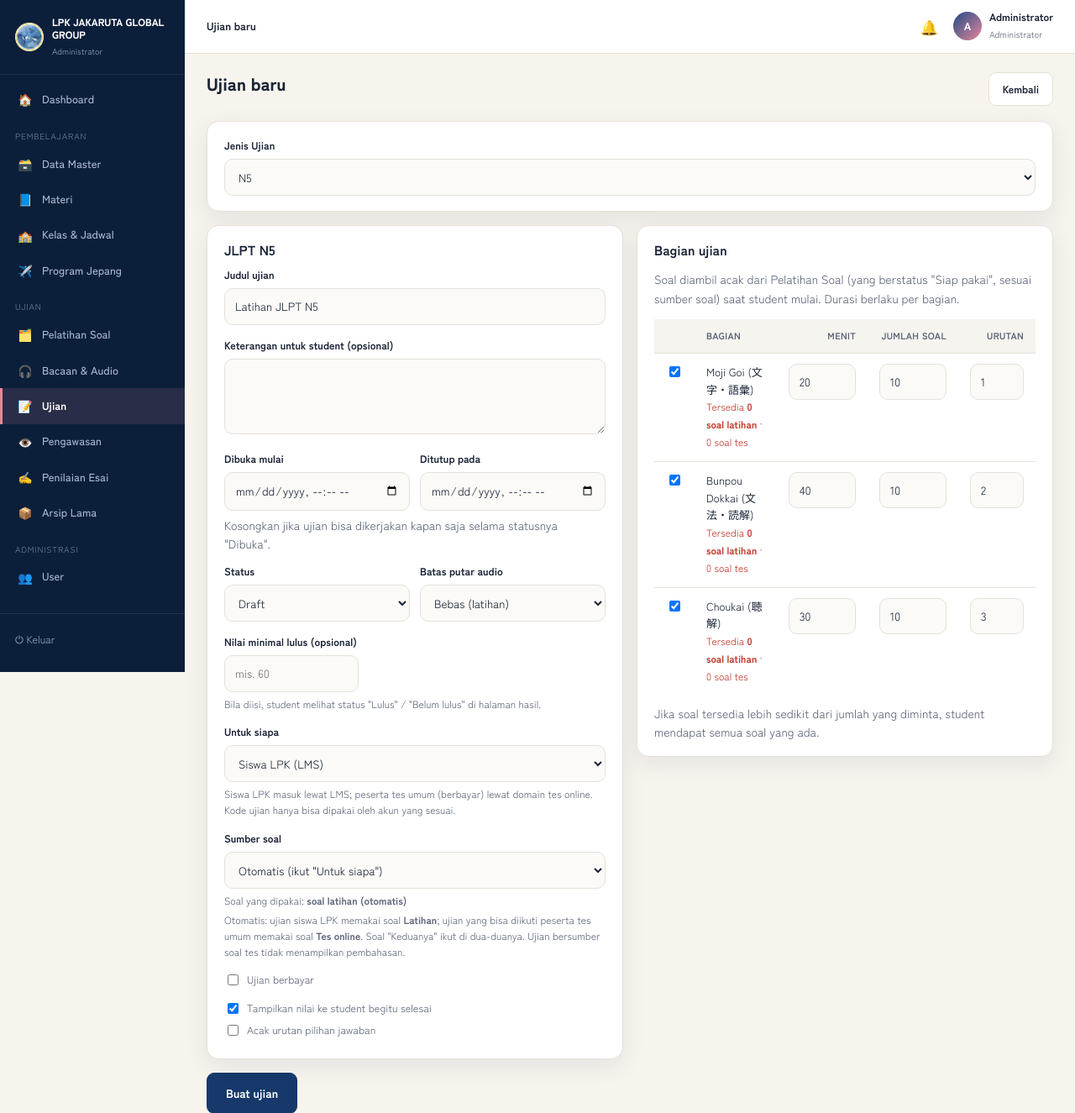
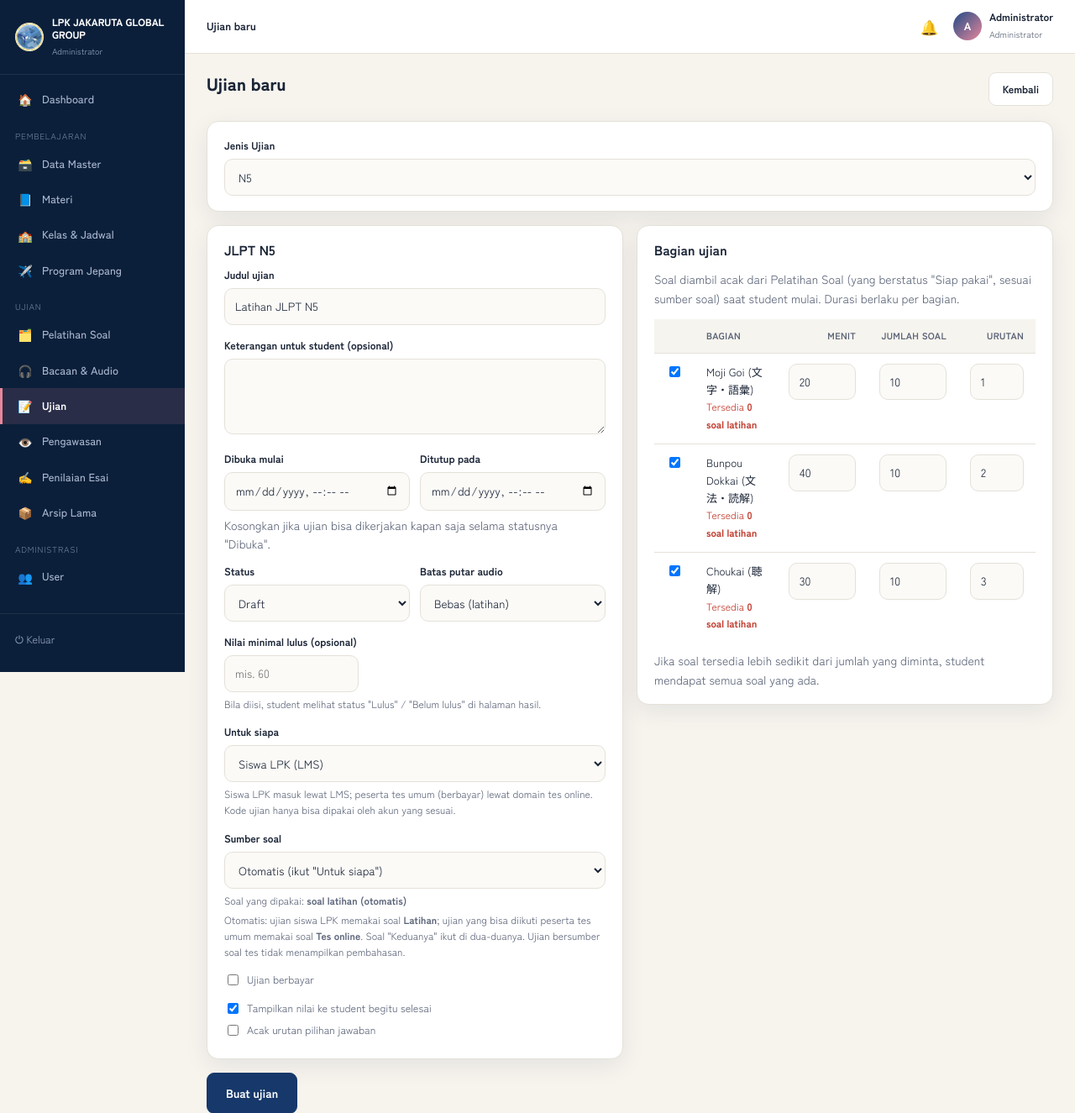
Before and after one commit to eristaufiqhidayat/jlpt, a Laravel app: page /sensei/exams/create in a window 1280 px wide. Shown: the top 1325 px of the page at 84% size. Run offline with Laravel 12, Linux system fonts and the light colour scheme; a user stored in the database is signed in; data comes from the database, SQL or seed files in the repository.

Commit message:
Ujian baru: "Tersedia" hanya menampilkan jumlah dari sumber soal yang dipakai
"Tersedia 0 soal latihan · 13 soal tes" membingungkan saat ujian memakai
soal tes. Kini hanya satu angka yang tampil (mis. "Tersedia 13 soal tes
online") dan berganti saat Untuk siapa / Sumber soal diubah.

Co-Authored-By: Claude Opus 5.5 <noreply@anthropic.com>
Claude-Session: https://claude.ai/code/session_014gabaGqqeZeDyej29A3JfT

```diff
--- a/resources/views/sensei/exams/form.blade.php
+++ b/resources/views/sensei/exams/form.blade.php
@@ -116,6 +116,7 @@
                 <p class="muted">Soal diambil acak dari Pelatihan Soal (yang berstatus "Siap pakai", sesuai sumber soal) saat student mulai. Durasi berlaku per bagian.</p>
                 <div class="table-wrap"><table>
                     <tr><th></th><th>Bagian</th><th class="num">Menit</th><th class="num">Jumlah soal</th><th class="num">Urutan</th></tr>
+                    @php($pool = old('question_pool', $exam->question_pool) ?: (old('audience', $exam->audience ?: 'internal') === 'internal' ? 'practice' : 'test'))
                     @foreach ($rows as $row)
                         @php($sid = $row->section->id)
                         <tr>
@@ -125,7 +126,7 @@
                             </td>
                             <td>
                                 {{ $row->section->name }}<br>
-                                <small class="{{ $row->available < $row->count ? 'error-text' : 'muted' }}" data-avail data-practice="{{ $row->available_practice }}" data-test="{{ $row->available_test }}">Tersedia <span data-pool="practice">{{ $row->available_practice }} soal latihan</span> · <span data-pool="test">{{ $row->available_test }} soal tes</span></small>
+                                <small class="{{ $row->available < $row->count ? 'error-text' : 'muted' }}" data-avail data-practice="{{ $row->available_practice }}" data-test="{{ $row->available_test }}">Tersedia <strong data-pool="practice" @if ($pool !== 'practice') hidden @endif>{{ $row->available_practice }} soal latihan</strong><strong data-pool="test" @if ($pool !== 'test') hidden @endif>{{ $row->available_test }} soal tes online</strong></small>
                             </td>
                             <td class="num"><input type="number" name="sections[{{ $sid }}][duration]" min="1" max="300" value="{{ old("sections.$sid.duration", $row->duration) }}" style="width:80px"></td>
                             <td class="num"><input type="number" data-count name="sections[{{ $sid }}][count]" min="1" max="200" value="{{ old("sections.$sid.count", $row->count) }}" style="width:80px"></td>
@@ -168,7 +169,8 @@
             const want = parseInt(row.querySelector('[data-count]')?.value || '0', 10);
             const have = parseInt(el.dataset[p], 10);
             el.className = enabled && have < want ? 'error-text' : 'muted';
-            el.querySelectorAll('[data-pool]').forEach(s => s.style.fontWeight = s.dataset.pool === p ? '700' : '');
+            // Hanya jumlah dari sumber soal yang dipakai yang ditampilkan.
+            el.querySelectorAll('[data-pool]').forEach(s => s.hidden = s.dataset.pool !== p);
         });
     };
 
```
Also changed, not shown: tests/Feature/ExamJenisUjianTest.php (+7 -2 lines).
